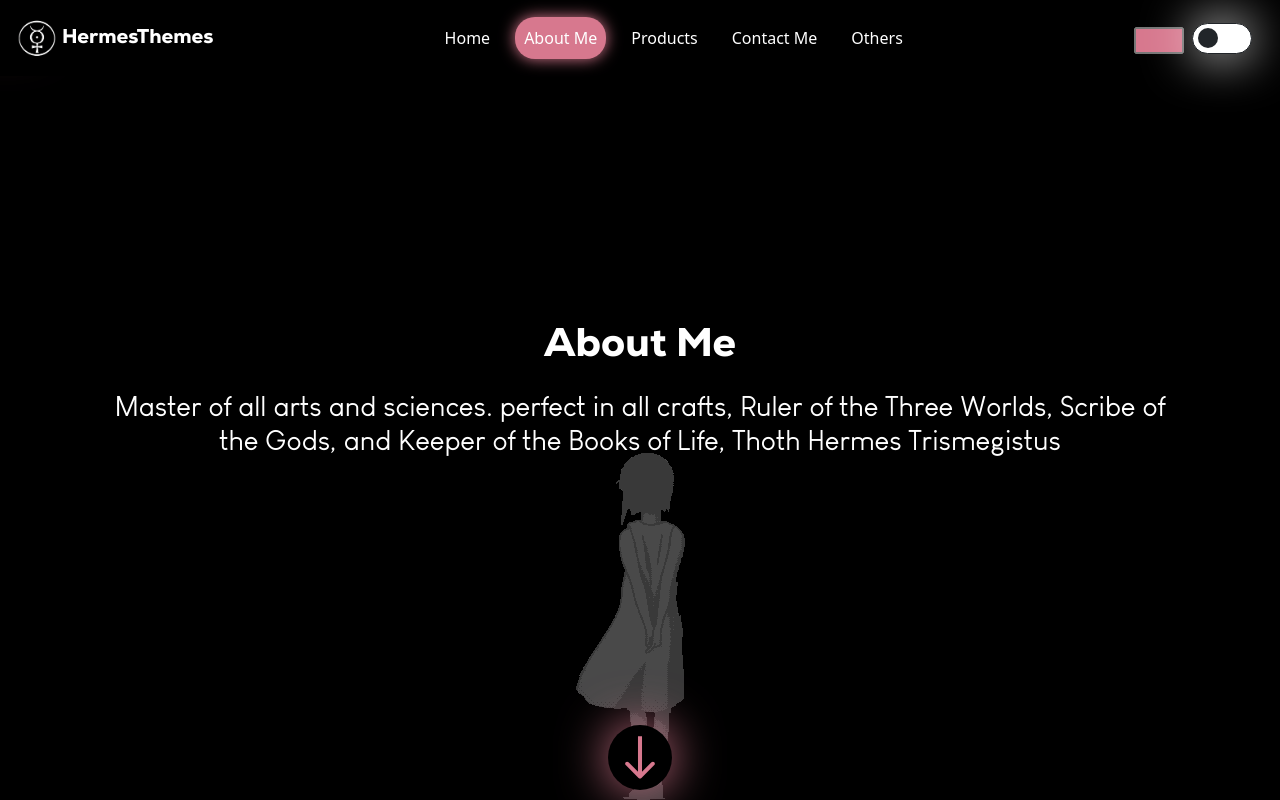
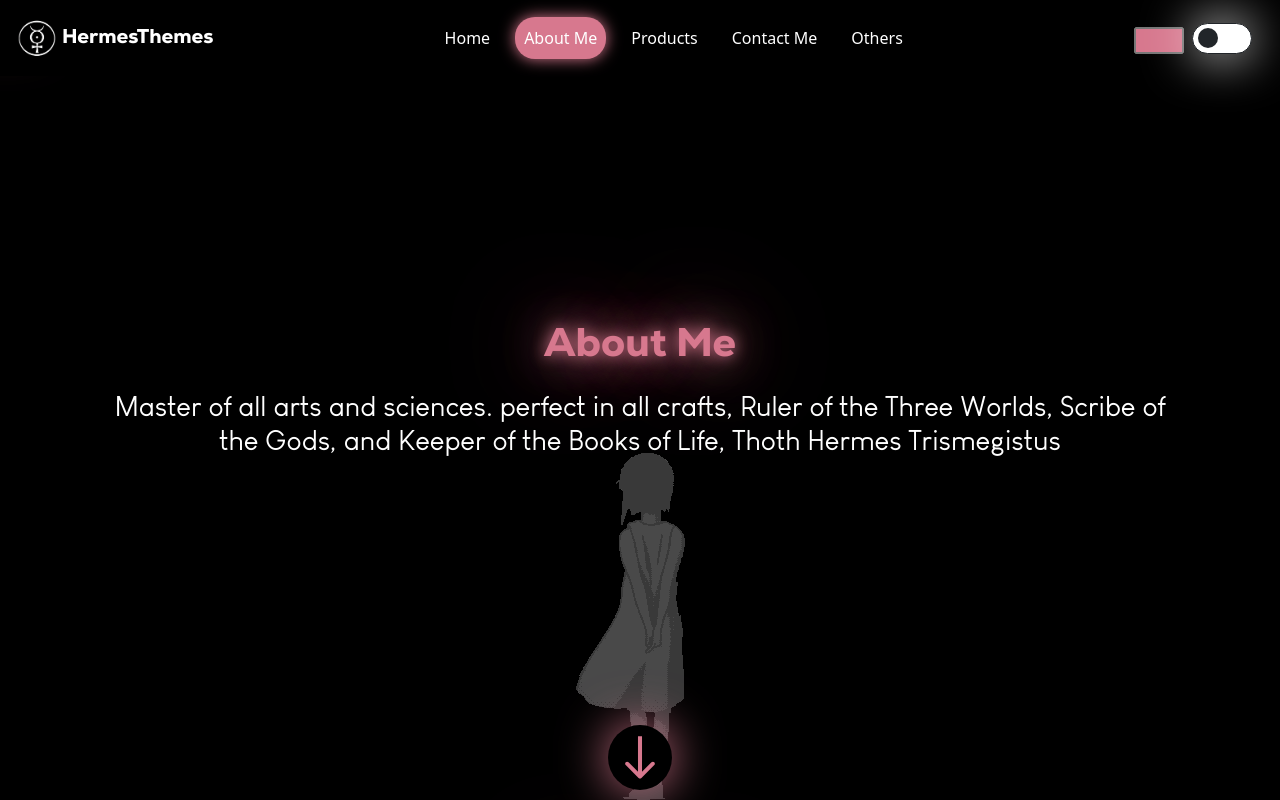
Before and after one commit to mbarekTrismegistus/HermesThemes, a Next.js app: page / in a window 1280 px wide. Both pictures are taken after a click on the button "About Me". Shown: the top 800 px of the page. Built offline with nearby package versions, Linux system fonts and the light colour scheme.

Commit message:
Update global.css

```diff
--- a/src/app/global.css
+++ b/src/app/global.css
@@ -101,3 +101,10 @@ main{
     z-index: 0!important;
 
 }
+
+.glow{
+    color: var(--primaryColor);
+    text-shadow: 0px 0px 15px var(--primaryColor),
+                 0px 0px 45px var(--primaryColor),
+                 0px 0px 100px var(--primaryColor);
+}
```
